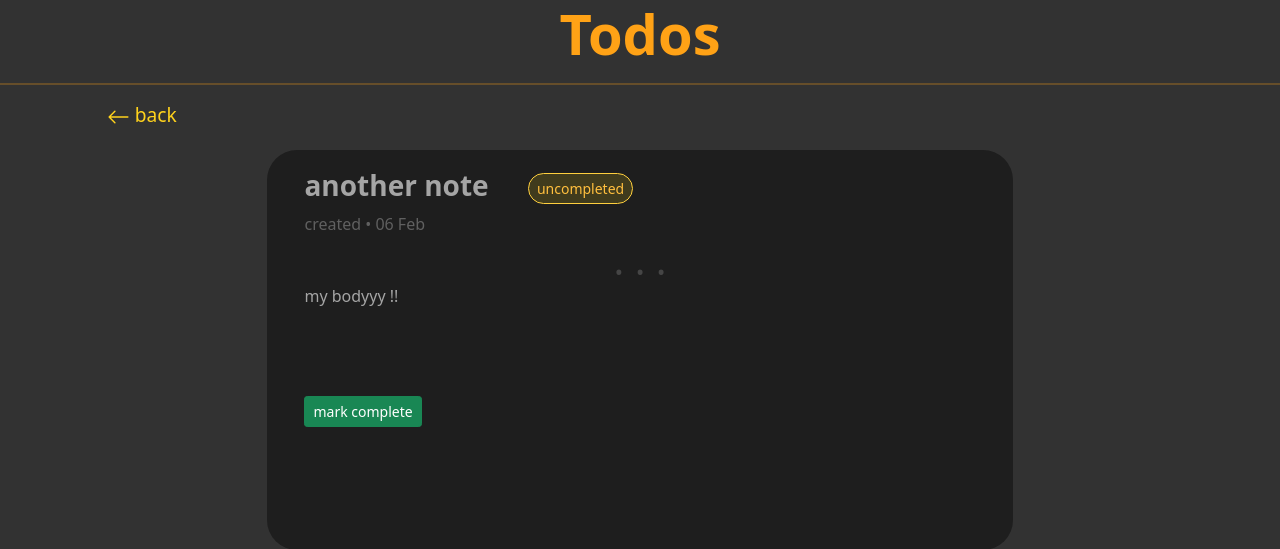
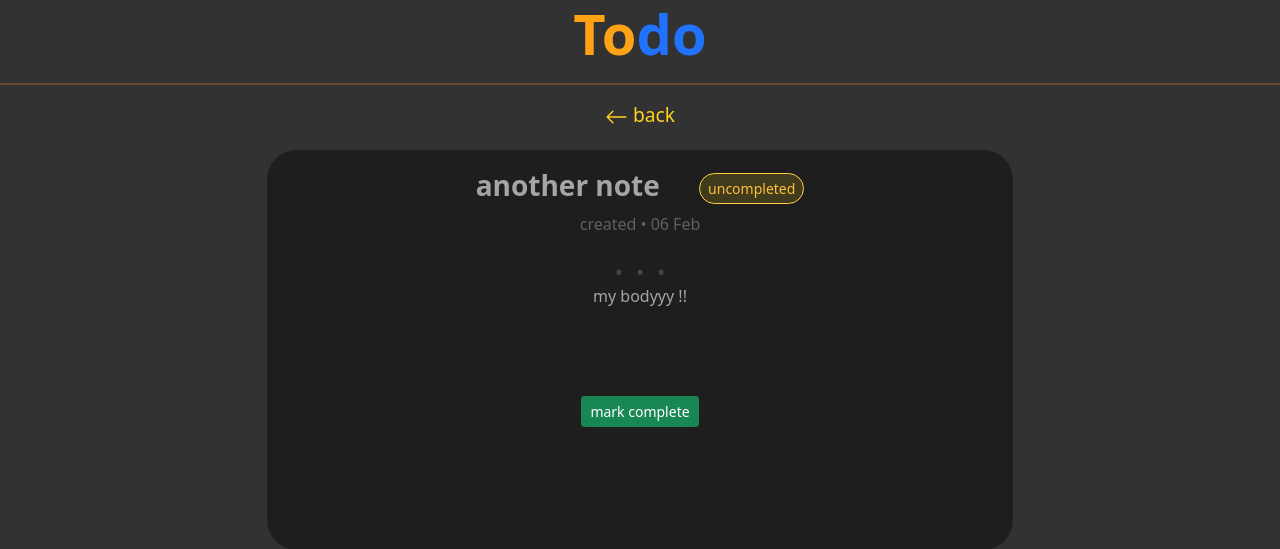
Before and after one commit to mokhelek/python-django-todo, a Django app: page /todo/3/ in a window 1280 px wide. Shown: the top 549 px of the page. Run offline with Django 4.2, Linux system fonts and the light colour scheme; data comes from the database, SQL or seed files in the repository; some libraries are stand-ins or nearby versions.

Commit message:
adding the inline comments

```diff
--- a/todos/forms.py
+++ b/todos/forms.py
@@ -2,6 +2,10 @@ from django.forms import ModelForm
 from django import forms
 from .models import *
 
+"""
+Django form for inputing the Todos
+
+"""
 
 class EntryForm(ModelForm):
 
--- a/todos/models.py
+++ b/todos/models.py
@@ -1,6 +1,12 @@
 from django.db import models
 
 # Create your models here.
+
+
+"""
+A database table for a Todo Entry
+
+"""
 
 class Entry(models.Model):
     title = models.CharField(max_length=100)
--- a/todos/templates/todos/todoDetail.html
+++ b/todos/templates/todos/todoDetail.html
@@ -8,9 +8,8 @@
 <body style="background-color: rgb(50, 50, 50)">
     <center>
         <a href="{% url 'todos:index'  %}">
-         <h1 style="color:rgb(255, 162, 22);font-size:3.5rem"> <strong> Todos </strong>  </h1>
+         <h1 style="color:rgb(255, 162, 22);font-size:3.5rem"> <strong> To<span style="color: rgb(32, 114, 255);" >do</span>  </strong>  </h1>
         </a>
-     </center>
     <hr style="border: 1px rgb(255, 162, 22) solid;">
 
     <div  class="d-flex justify-content-center">
--- a/todos/urls.py
+++ b/todos/urls.py
@@ -8,7 +8,7 @@ urlpatterns = [
     path('todo/<int:todo_id>/',views.todoDetail, name = "todoDetail"),          # URL to a selected to-do
     path('delete-todo/<int:todo_id>/',views.deleteTodo, name = "deleteTodo"),       # URL to delete a to-do
     path('edit-todo/<int:todo_id>/',views.editTodo, name = "editTodo"),         # URL to modify the to-do
-    path('mark-complete/<int:todo_id>/',views.markComplete, name = "markComplete"),
-    path('search-todos',views.searchTodos , name = "searchTodos"),
-    path('filter-todos',views.filterTodos , name = "filterTodos"),
+    path('mark-complete/<int:todo_id>/',views.markComplete, name = "markComplete"),     # URL to mark the to-do
+    path('search-todos',views.searchTodos , name = "searchTodos"),      # URL to search the to-do
+    path('filter-todos',views.filterTodos , name = "filterTodos"),      # URL to filter the to-do
 ]
--- a/todos/views.py
+++ b/todos/views.py
@@ -4,14 +4,14 @@ from .forms import EntryForm
 # Create your views here.
 
 def index(request):
-    entries = Entry.objects.all().order_by("-date_added")
+    entries = Entry.objects.all().order_by("-date_added")       # retrieving all the entries from the database
 
     if request.method != 'POST':
-        todoForm = EntryForm()
+        todoForm = EntryForm()                                  # empty form
 
     else:
-        todoForm = EntryForm(request.POST, request.FILES )
-        if todoForm.is_valid():
+        todoForm = EntryForm(request.POST)
+        if todoForm.is_valid():                                 # if form is validated, then save
             todoForm.save()
             return redirect("todos:index")
 
@@ -21,7 +21,7 @@ def index(request):
 
 
 def todoDetail(request,todo_id):
-    entry = Entry.objects.get(id = todo_id)
+    entry = Entry.objects.get(id = todo_id)                     # getting the entry of a specific Todo
 
     context = {"entry":entry }
 
@@ -29,13 +29,13 @@ def todoDetail(request,todo_id):
 
 def deleteTodo(request,todo_id):
     entry = Entry.objects.get(id = todo_id)
-    entry.delete()
-    return redirect("todos:index")
+    entry.delete()                                              # delete the selected entry
+    return redirect("todos:index")                              #   redirect to the index page after deleting
 
 def editTodo(request,todo_id):
     entry = Entry.objects.get(id = todo_id)
     if request.method != 'POST':
-        todoForm = EntryForm(instance=entry)
+        todoForm = EntryForm(instance=entry)                    # populate the EntryForm with the data
 
     else:
         todoForm = EntryForm(instance=entry,data=request.POST)
@@ -48,14 +48,14 @@ def editTodo(request,todo_id):
 
 def markComplete(request, todo_id):
     entry = Entry.objects.get(id = todo_id)
-    entry.completed = True
+    entry.completed = True                                          # mark the selected entry as completed and save
     entry.save()
     return redirect("todos:todoDetail",todo_id)
 
 def searchTodos(request):
-    search_text = request.POST.get("search")
+    search_text = request.POST.get("search")                            # get the search text from the form
 
-    entries = Entry.objects.filter(title__contains = search_text).order_by("-date_added")
+    entries = Entry.objects.filter(title__contains = search_text).order_by("-date_added")   # filter entries based on the search text
 
     if request.method != 'POST':
         todoForm = EntryForm()
@@ -73,6 +73,11 @@ def searchTodos(request):
 def filterTodos(request):
     entries = Entry.objects.all().order_by("-date_added")
     filter_action = request.GET
+
+    """
+        Filter the entries based on whether option 'all', 'completed' or 'uncompleted'
+    """
+
     if "all" in filter_action:
         entries = Entry.objects.all().order_by("-date_added")
 
```
